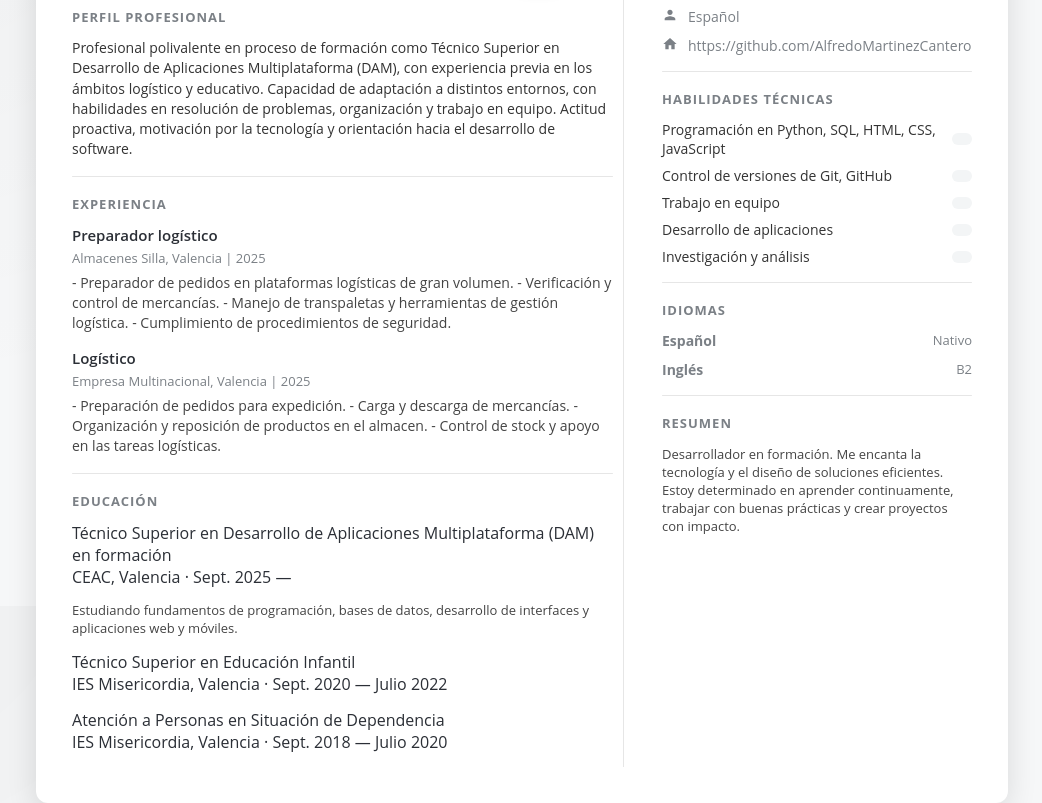
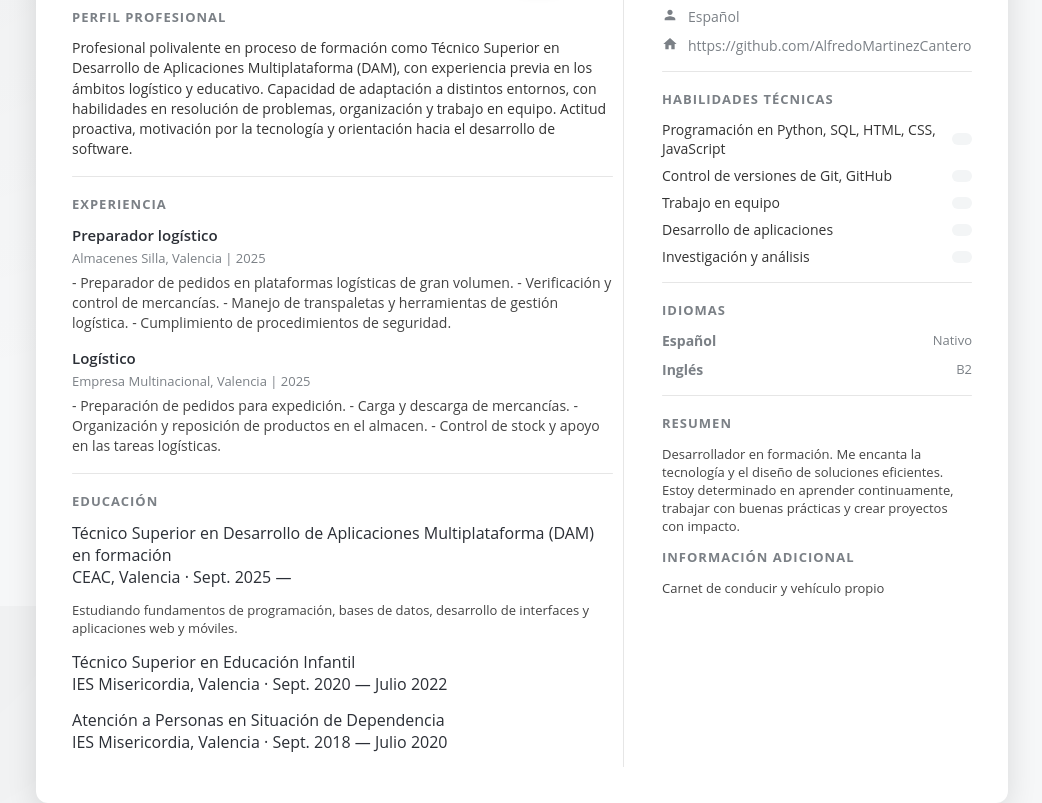
Before and after one commit to AlfredoMartinezCantero/Curriculum, a plain HTML site: page index.html in a window 1280 px wide. Shown: the part 234-1037 px from the top of the page, without its empty margins (118-1160 px from the left). Drawn offline with Linux system fonts and the light colour scheme.

Commit message:
Update index.html

```diff
--- a/index.html
+++ b/index.html
@@ -352,6 +352,11 @@
         <p class="small">Desarrollador en formación. Me encanta la tecnología y el diseño de soluciones eficientes. Estoy determinado en aprender continuamente, trabajar con buenas prácticas y crear proyectos con impacto.</p>
       </section>
 
+      <section aria-labelledby="mini-title">
+        <h2 id="mini-title" class="section-title">Información adicional</h2>
+        <p class="small">Carnet de conducir y vehículo propio</p>
+      </section>
+
     </aside>
   </div>
 
```
